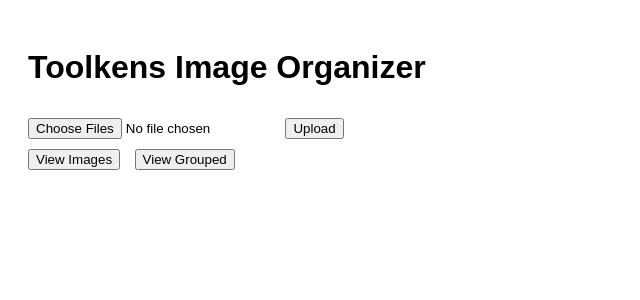
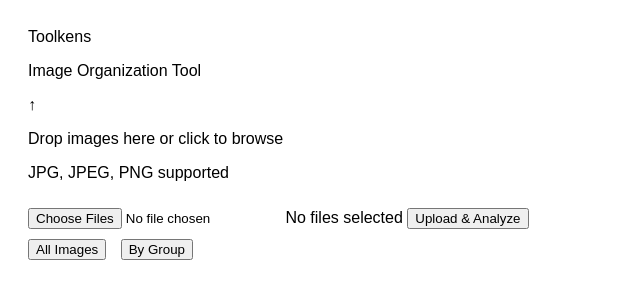
Before and after one commit to J0Sev/Toolkens, a Flask app: page / in a window 1280 px wide. Shown: the top 300 px of the page, without its empty margins (0-640 px from the left). Run offline with Flask 3, Linux system fonts and the light colour scheme.

Commit message:
Frontend restructure

```diff
--- a/frontend/static/script.js
+++ b/frontend/static/script.js
@@ -11,19 +11,19 @@
     });
 
     const data = await res.json();
-    renderImages(data.results || []);
+    await renderImages(data.results || []);
 });
 
 async function loadImages() {
     const res = await fetch("/images");
     const data = await res.json();
-    renderImages(data);
+    await renderImages(data);
 }
 
 async function loadGrouped() {
     const res = await fetch("/grouped");
     const data = await res.json();
-    renderGrouped(data);
+    await renderGrouped(data);
 }
 
 async function deleteImage(imageId, cardElement) {
@@ -55,9 +55,9 @@
     const output = document.getElementById("output");
     output.innerHTML = "";
 
-    const groupRes = await fetch("/grouped");
-    const groupedData = await groupRes.json();
-    const groupNames = Object.keys(groupedData);
+    const imagesRes = await fetch("/images");
+    const allImages = await imagesRes.json();
+    const groupNames = [...new Set(allImages.flatMap(img => img.labels.map(l => l.name)))];
 
     images.forEach(image => {
         const card = document.createElement("div");
@@ -116,6 +116,12 @@
 async function renderGrouped(groupedData) {
     const output = document.getElementById("output");
     output.innerHTML = "";
+
+    const groupRes = await fetch("/grouped");
+    const freshGrouped = await groupRes.json();
+    const imagesRes = await fetch("/images");
+    const allImages = await imagesRes.json();
+    const groupNames = [...new Set(allImages.flatMap(img => img.labels.map(l => l.name)))];
 
     for (const groupName in groupedData) {
         const section = document.createElement("div");
--- a/frontend/templates/index.html
+++ b/frontend/templates/index.html
@@ -1,21 +1,52 @@
 <!DOCTYPE html>
-<html>
+<html lang="en">
 <head>
     <title>Toolkens</title>
+    <link rel="preconnect" href="https://fonts.googleapis.com">
+    <link rel="preconnect" href="https://fonts.gstatic.com" crossorigin>
+    <link href="https://fonts.googleapis.com/css2?family=DM+Serif+Display:ital@0;1&family=DM+Sans:wght@300;400;500;600&display=swap" rel="stylesheet">
     <link rel="stylesheet" href="/static/style.css">
 </head>
 <body>
-    <h1>Toolkens Image Organizer</h1>
 
-    <form id="uploadForm">
-        <input type="file" name="images" multiple />
-        <button type="submit">Upload</button>
-    </form>
+    <header>
+        <div class="header-inner">
+            <div class="logo">
+                <span class="logo-text">Toolkens</span>
+            </div>
+            <p class="tagline">Image Organization Tool</p>
+        </div>
+    </header>
 
-    <button onclick="loadImages()">View Images</button>
-    <button onclick="loadGrouped()">View Grouped</button>
+    <main>
+        <section class="upload-section">
+            <div class="upload-card">
+                <div class="upload-icon">↑</div>
+                <p class="upload-label">Drop images here or click to browse</p>
+                <p class="upload-sub">JPG, JPEG, PNG supported</p>
+                <form id="uploadForm">
+                    <label class="file-label">
+                        <input type="file" name="images" multiple accept=".jpg,.jpeg,.png" id="fileInput" />
+                        <span id="fileCount">No files selected</span>
+                    </label>
+                    <button type="submit" class="btn-primary">Upload & Analyze</button>
+                </form>
+            </div>
+        </section>
 
-    <div id="output"></div>
+        <section class="controls">
+            <button class="btn-view active" id="btnImages" onclick="handleLoadImages()">
+                <span class="btn-icon"></span> All Images
+            </button>
+            <button class="btn-view" id="btnGrouped" onclick="handleLoadGrouped()">
+                <span class="btn-icon"></span> By Group
+            </button>
+        </section>
+
+        <div id="status" class="status hidden"></div>
+
+        <div id="output"></div>
+    </main>
 
     <script src="/static/script.js"></script>
 </body>
```
